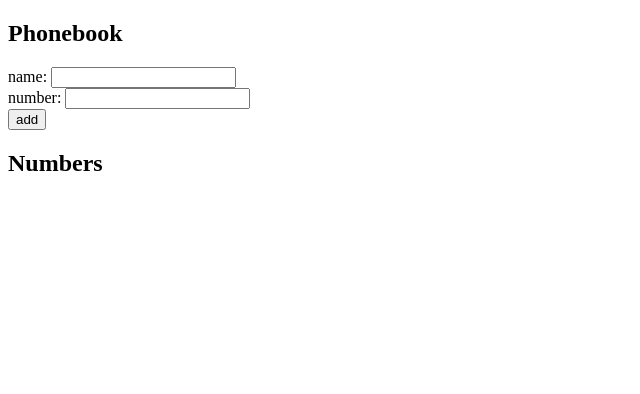
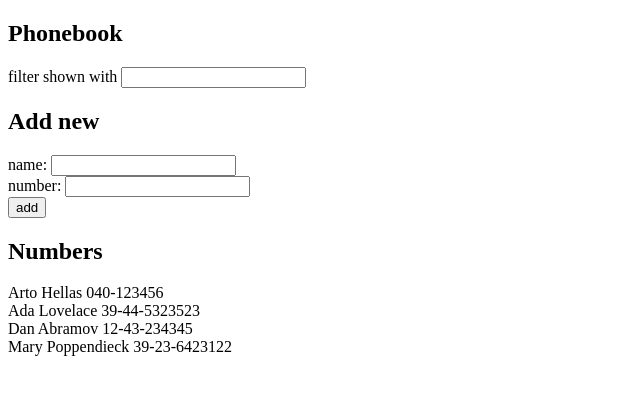
Before and after one commit to OthmanTabeche/FullStackOpen2025, a React (Vite) app in the folder part2/phonebook/: page / in a window 1280 px wide. Shown: the top 394 px of the page, without its empty margins (0-640 px from the left). Built offline with nearby package versions, Linux system fonts and the light colour scheme.

Commit message:
phonbook step 4

```diff
--- a/part2/phonebook/src/App.jsx
+++ b/part2/phonebook/src/App.jsx
@@ -1,9 +1,15 @@
-import { useState } from 'react'
+import { use, useState } from 'react'
 
 const App = () => {
-  const [persons, setPersons] = useState([{}])
+  const [persons, setPersons] = useState([
+    { name: 'Arto Hellas', phone: '040-123456', id: 1 },
+    { name: 'Ada Lovelace', phone: '39-44-5323523', id: 2 },
+    { name: 'Dan Abramov', phone: '12-43-234345', id: 3 },
+    { name: 'Mary Poppendieck', phone: '39-23-6423122', id: 4 }
+  ])
   const [newName, setNewName] = useState('')
   const [newPhone, setNewPhone] = useState('')
+  const [filter, setFilter] = useState('')
 
   const handleAddNewName = (event) => {
     setNewName(event.target.value)
@@ -11,6 +17,10 @@ const App = () => {
 
   const handleAddNewPhone = (event) => {
     setNewPhone(event.target.value)
+  }
+
+  const handleFilter = (event) => {
+      setFilter(event.target.value)
   }
 
   const handleSubmit = (event) => {
@@ -30,12 +40,22 @@ const App = () => {
 
     setPersons(persons.concat(nameObject))
     setNewName("")
+    setNewPhone("")
   }
 
+  const filtredPersons = persons.filter((person) => person.name.toLowerCase().includes(filter))
 
   return (
     <div>
       <h2>Phonebook</h2>
+      <div>
+        filter shown with <input type="text"
+                                value={filter}
+                                onChange={handleFilter}
+                          />
+      </div>
+
+      <h2>Add new</h2>
       <form onSubmit={handleSubmit}>
         <div>
           name: <input
@@ -45,7 +65,6 @@ const App = () => {
         </div>
         <div>
             number: <input
-                      type='number'
                       value={newPhone}
                       onChange={handleAddNewPhone}
                       />
@@ -55,7 +74,7 @@ const App = () => {
         </div>
       </form>
       <h2>Numbers</h2>
-        {persons.map((person) =>
+        {filtredPersons.map((person) =>
           <div key={person.id}>
             {person.name} {person.phone}
           </div>
```
